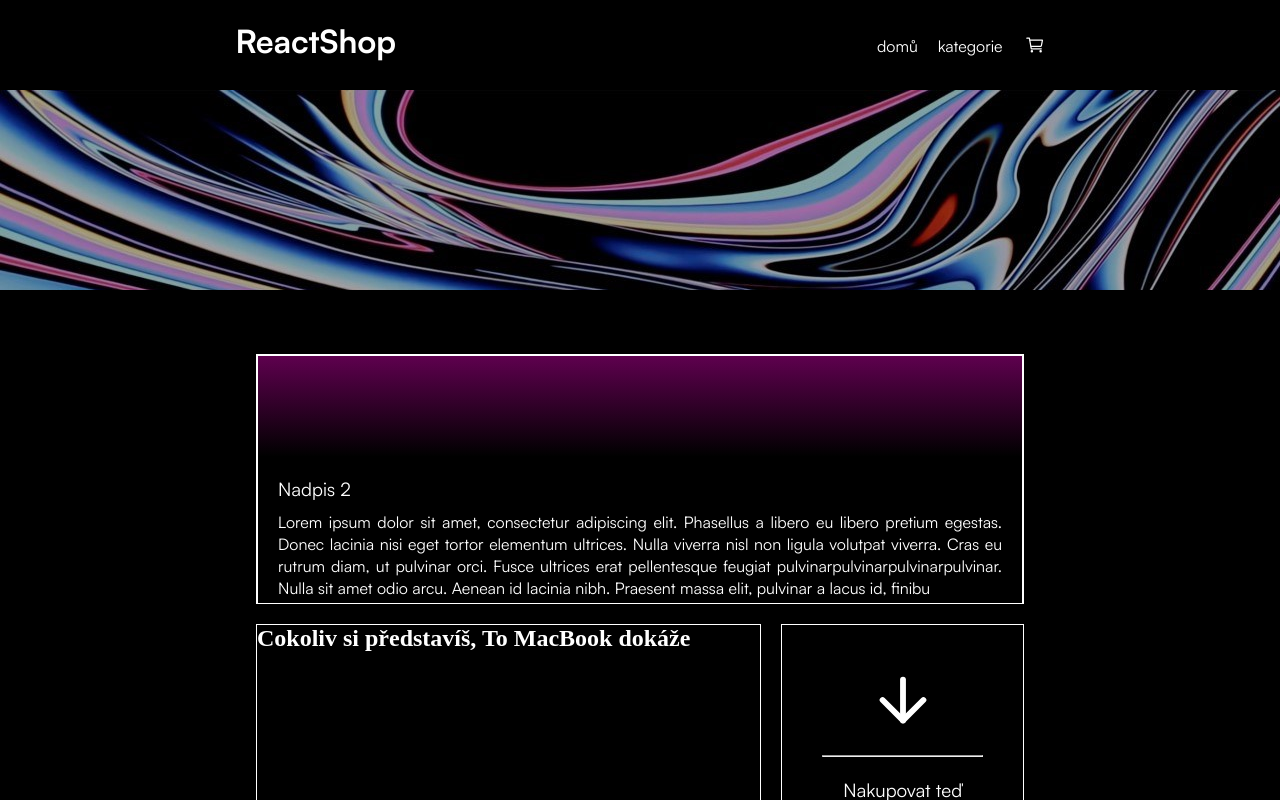
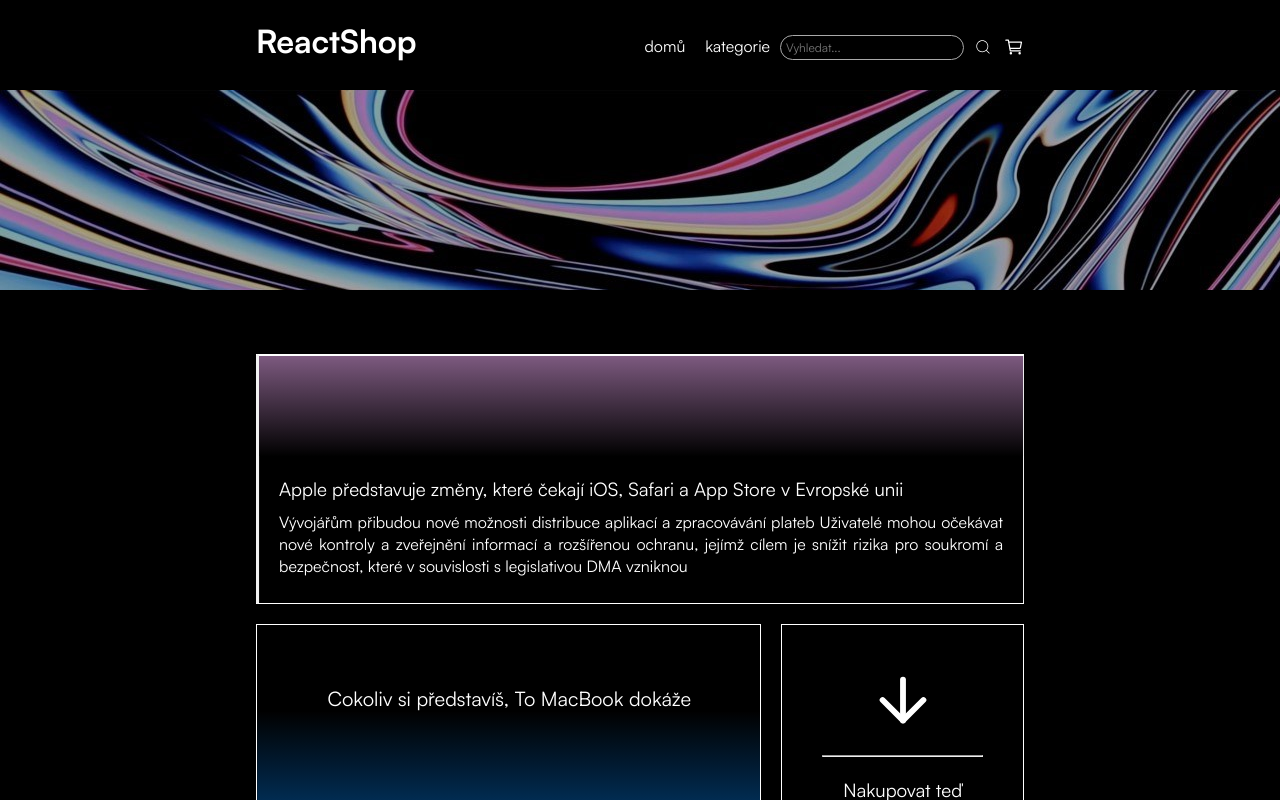
Before and after one commit to karelbrr/react-eshop, a React (Create React App) app: page / in a window 1280 px wide. Shown: the top 800 px of the page. Built offline with nearby package versions, Linux system fonts and the light colour scheme; data requests are answered from the project's data file.

Commit message:
pridani searchbaru

```diff
--- a/data/db.json
+++ b/data/db.json
@@ -337,7 +337,7 @@
     {
       "id": 1,
       "title": "Navržený s ohledem na Zemi.",
-      "text": "iMac je navržený tak, aby měl co nejnižší dopad na životní prostředí. Všechna panenská dřevní vlákna v obalech pocházejí výhradně ze zodpovědně obhospodařovaných lesů. Stojan je vyrobený ze 100% recyklovaného hliníku. Prvky vzácných zemin v magnetech reproduktorů, motoru ventilátorů a napájecího konektoru jsou z plně recyklovaných zdrojů. Jsme odhodlaní dopracovat se k tomu, aby celý náš dodavatelský řetězec přešel do roku 2030 na 100% obnovitelnou elektřinu."
+      "text": "iMac je navržený tak, aby měl co nejnižší dopad na životní prostředí. Všechna panenská dřevní vlákna v obalech pocházejí výhradně ze zodpovědně obhospodařovaných lesů. Stojan je vyrobený ze 100% recyklovaného hliníku. Prvky vzácných zemin v magnetech reproduktorů, motoru ventilátorů a napájecího konektoru jsou z plně recyklovaných zdrojů."
     },
     {
       "id": "20b9",
--- a/src/App.js
+++ b/src/App.js
@@ -7,26 +7,33 @@
 import ProductList from "./components/ProductList";
 import ProductDetails from "./components/ProductDetails";
 import Cart from "./components/Cart";
-import { useState } from "react";
+import { useEffect, useState } from "react";
 import useFetch from "./components/useFetch";
+import SearchList from "./components/SearchList";
 
 const App = () => {
   const [cart, setCart] = useState([]);
-  const {
-    data: category_routes_data,
-  } = useFetch("http://localhost:8000/category_routes");
-  const {
-    data: product_routes_data,
-  } = useFetch("http://localhost:8000/product_routes");
+  const [search, setSearch] = useState();
+  const { data: category_routes_data } = useFetch(
+    "http://localhost:8000/category_routes"
+  );
+  const { data: product_routes_data } = useFetch(
+    "http://localhost:8000/product_routes"
+  );
+
 
   return (
     <Router>
       <div className="app">
-        <Navbar cart={cart}/>
+        <Navbar cart={cart} setSearch={setSearch} />
         <Routes>
           <Route path="/" element={<Home />} />
           <Route path="/shop" element={<Shop />} />
           <Route path="/add" element={<Add />} />
+          <Route
+            path="/search"
+            element={<SearchList search={search} />}
+          ></Route>
           <Route
             path="/cart"
             element={<Cart cart={cart} setCart={setCart} />}
--- a/src/components/Home.css
+++ b/src/components/Home.css
@@ -24,7 +24,7 @@
   text-align: center;
   font-weight: 400;
   font-size: 40px;
-  margin-top: 40px;
+  margin-top: 50px;
 }
 
 .news-item {
@@ -111,8 +111,8 @@
 .slider-news-bg {
   height: 100px;
 
-  background: #010101;
-  background: linear-gradient(0deg, #010101, #870170);
+background: #010101;
+background: linear-gradient(0deg, #010101, #B280B6);
   opacity: 70%;
 }
 
@@ -145,8 +145,16 @@
 
 .content-heading {
   color: white;
+  font-family: Satoshi-Variable;
+  text-align: center;
+  padding-top: 60px;
+  font-weight: 400;
+  font-size: 20px;
 }
 
 .bg-div {
-  height: 200px;
+  height: 160px;
+
+background: #014E92;
+background: linear-gradient(0deg, #014E92, #010101);
 }
--- a/src/components/Home.js
+++ b/src/components/Home.js
@@ -26,51 +26,15 @@
     <div className="home">
       <div className="bg-container"></div>
       <Slider {...settings} className="slider-news">
-        <Link className="slider-item-news">
+        {articles.map((article) => (<Link key={article.id} className="slider-item-news">
           <div className="slider-item-news">
             <div className="slider-news-bg"></div>
-            <h3 className="slider-news-heading">Nadpis 1</h3>
+            <h3 className="slider-news-heading">{article.title}</h3>
             <p className="slider-news-article">
-              Lorem ipsum dolor sit amet, consectetur adipiscing elit. Phasellus
-              a libero eu libero pretium egestas. Donec lacinia nisi eget tortor
-              elementum ultrices. NullaNullaNullaNullaNullaNulla viverra nisl
-              non ligula volutpat viverra. Cras eu rutrum diam, ut pulvinar
-              orci. Fusce ultrices erat pellentesque feugiat pulvinar. Nulla sit
-              amet odio arcu. Aenean id lacinia nibh. Praesent massa elit,
-              pulvinar a lacus id, finibus
+              {article.text}
             </p>
           </div>
-        </Link>
-        <Link className="slider-item-news">
-          <div className="slider-item-news">
-            <div className="slider-news-bg"></div>
-            <h3 className="slider-news-heading">Nadpis 2</h3>
-            <p className="slider-news-article">
-              Lorem ipsum dolor sit amet, consectetur adipiscing elit. Phasellus
-              a libero eu libero pretium egestas. Donec lacinia nisi eget tortor
-              elementum ultrices. Nulla viverra nisl non ligula volutpat
-              viverra. Cras eu rutrum diam, ut pulvinar orci. Fusce ultrices
-              erat pellentesque feugiat pulvinarpulvinarpulvinarpulvinar. Nulla
-              sit amet odio arcu. Aenean id lacinia nibh. Praesent massa elit,
-              pulvinar a lacus id, finibu
-            </p>
-          </div>
-        </Link>
-        <Link className="slider-item-news">
-          <div className="slider-item-news">
-            <div className="slider-news-bg"></div>
-            <h3 className="slider-news-heading">Nadpis 3</h3>
-            <p className="slider-news-article">
-              Lorem ipsum dolor sit amet, consectetur adipiscing elit. Phasellus
-              a libero eu libero pretium egestas. Donec lacinia nisi eget tortor
-              elementum ultrices. Nulla viverra nisl non ligula volutpat
-              viverra. Cras eu rutrum diam, ut pulvinar orci. Fusce ultrices
-              erat pellentesque feugiatfeugiatfeugiat pulvinar. Nulla sit amet
-              odio arcu. Aenean id lacinia nibh. Praesent massa elit, pulvinar a
-              lacus id, finibus mattis lectus.
-            </p>
-          </div>
-        </Link>
+        </Link>))}
       </Slider>
       <div className="content-container">
         <div className="content-item-2">
@@ -93,13 +57,6 @@
           </div>
         </Link>
       </div>
-      <h2 className="news-heading">Novinky</h2>
-      {articles.map((article) => (
-        <div key={article.id} className="news-item">
-          <h3 className="news-item-title">{article.title}</h3>
-          <p className="news-item-text">{article.text}</p>
-        </div>
-      ))}
     </div>
   );
 };
--- a/src/components/Navbar.css
+++ b/src/components/Navbar.css
@@ -21,10 +21,10 @@
 .navbar {
   background-color: rgb(0, 0, 0);
   display: flex;
-  width: 100%;
+  width: 60%;
   height: 75px;
   margin: auto;
-  justify-content: space-around;
+  justify-content: space-between;
   padding-top: 20px;
   padding-bottom: 70px;
 }
@@ -54,6 +54,7 @@
   color: white;
   font-size: 20px;
   margin-left: 12px;
+  margin-top: 2px;
   transition: 300ms;
 
   &:hover {
@@ -79,3 +80,36 @@
   left: 22px;
   bottom: 13px;
 }
+
+.search-icon {
+  color: white;
+  font-size: 18px;
+  margin-top: 3px;
+  &:hover {
+    opacity: 70%;
+    transition: 300ms;
+  }
+}
+
+.search-bar {
+
+  height: 25px;
+  transition: 500ms;
+  background-color: transparent;
+  border-radius: 20px;
+  color: white;
+  padding-left: 5px;
+  border: 1px solid darkgray;
+  margin-right: 10px;
+  &:hover {
+    border: 1px solid gray;
+  }
+  &:focus {
+    outline: none !important;
+    border: 1px solid gray;
+  }
+  &::placeholder {
+    font-family: Satoshi-Variable;
+    font-size: 12px;
+  }
+}
--- a/src/components/Navbar.js
+++ b/src/components/Navbar.js
@@ -1,8 +1,31 @@
 import "./Navbar.css";
 import { IoCartOutline } from "react-icons/io5";
 import { Link } from "react-router-dom";
+import { CiSearch } from "react-icons/ci";
+import { useState } from "react";
+import { useNavigate } from "react-router-dom";
 
-const Navbar = ({ cart }) => {
+
+const Navbar = ({ cart, setSearch }) => {
+  const navigate= useNavigate();
+  const [searchValue, setSearchValue] = useState("");
+
+  const handleInputChange = (event) => {
+    setSearchValue(event.target.value);
+  };
+
+  const handleSearchClick = () => {
+    setSearch(searchValue);
+  };
+
+  const handleKeyPress = (event) => {
+    // Pokud je stisknuta klávesa Enter, spusťte vyhledávání
+    if (event.key === "Enter") {
+      handleSearchClick();
+      navigate("/search")
+    }
+  };
+
   return (
     <div className="navbar">
       <div className="left-side">
@@ -17,6 +40,17 @@
             kategorie
           </Link>
         </div>
+        <input
+          type="text"
+          className="search-bar"
+          placeholder="Vyhledat..."
+          onChange={handleInputChange}
+          onKeyPress={handleKeyPress}
+        />
+        <Link className="search-icon" to="/search">
+          <CiSearch onClick={handleInputChange} />
+        </Link>
+
         <Link className="cart-link" href="" to="/cart">
           <IoCartOutline className="navbar-icon" />
           {cart.length > 0 && cart.length <= 1 && (
--- /dev/null
+++ b/src/components/SearchList.css
@@ -0,0 +1,3 @@
+.search-list {
+    color: white;
+}
--- /dev/null
+++ b/src/components/SearchList.js
@@ -0,0 +1,9 @@
+import "./SearchList.css"
+
+const SearchList = ({search}) => {
+    return ( <div className="search-list">
+        <h1>{search}</h1>
+    </div> );
+}
+
+export default SearchList;
```
